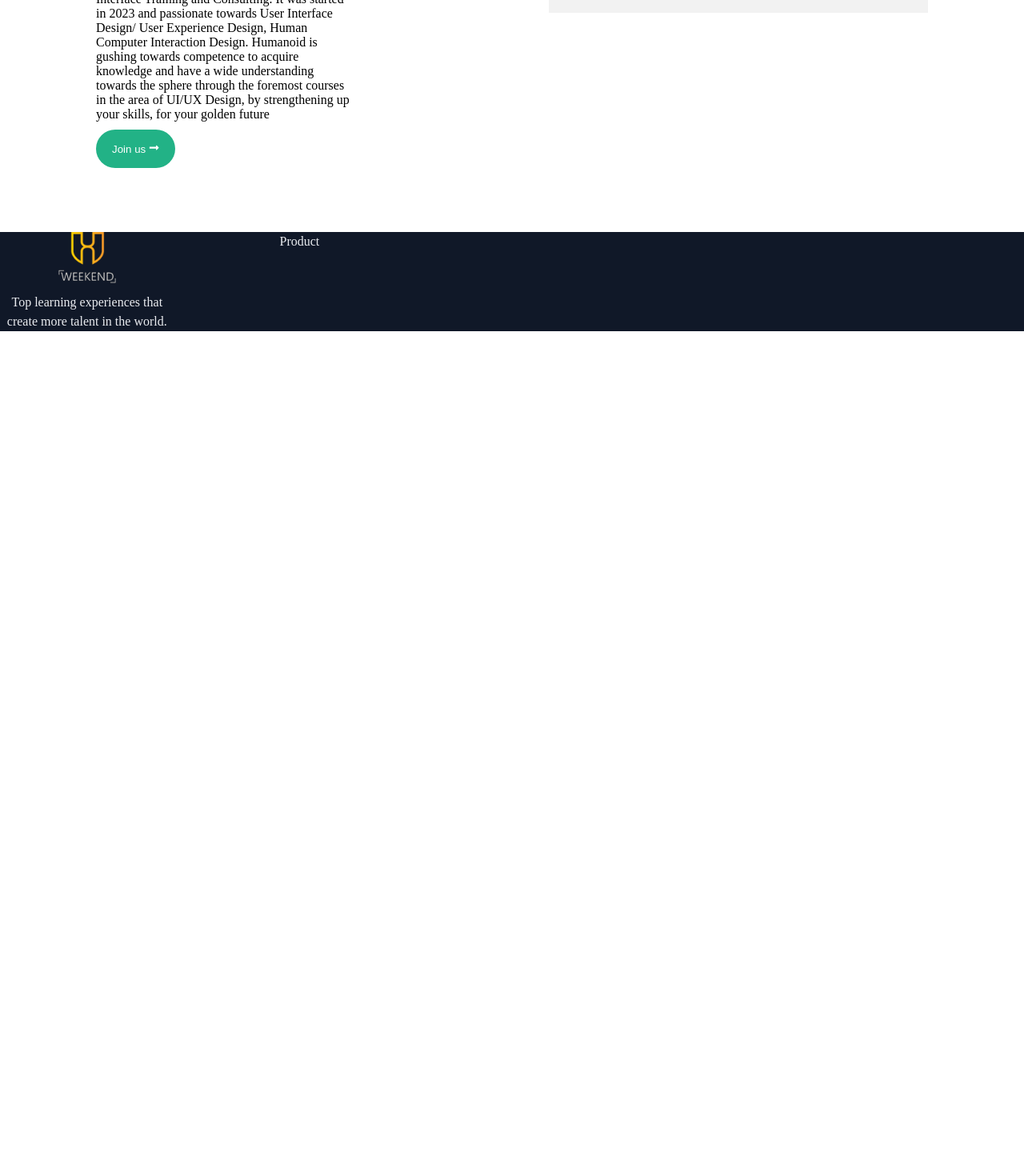
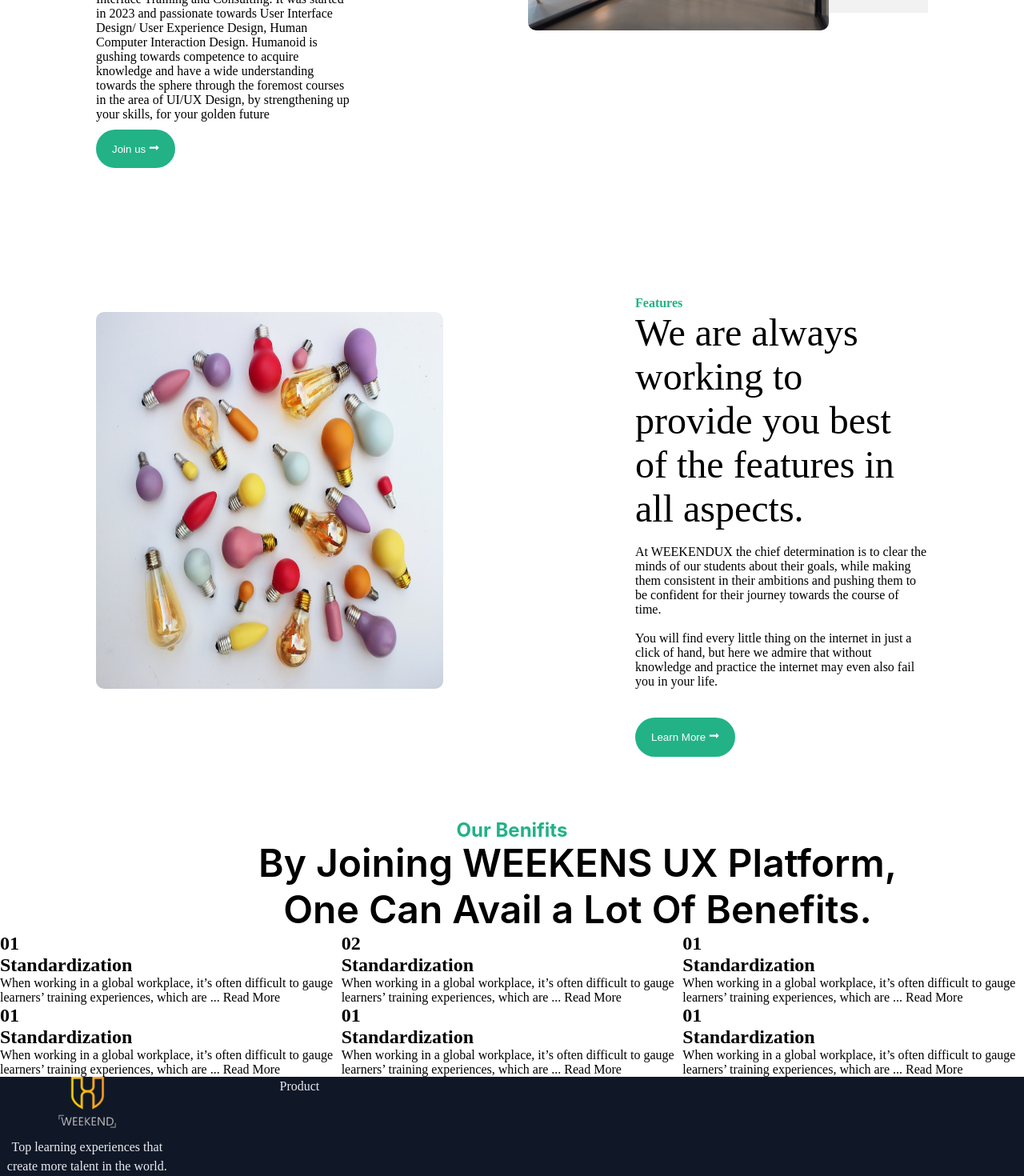
Before and after one commit to bilaltariq7479/ReactAssignment_1, a React (Create React App) app: page /about_us in a window 1280 px wide. Shown: the part 672-2142 px from the top of the page at 80% size. Before the commit the page ends 1086 px from the top, so only its background shows below. Built offline with nearby package versions, Linux system fonts and the light colour scheme.

Commit message:
updating About us file

```diff
--- a/src/index.css
+++ b/src/index.css
@@ -199,4 +199,79 @@
   width: 376px;
   height: 246px;
   border-radius: 10px;
+  margin-left: 150px;
+  margin-top: -20px;
 }
+.aboutimg2div img{
+  width: 376px;
+  height: 246px;
+  border-radius: 10px;
+  margin-left: -150px;
+  margin-top: 20px;
+}
+.about_content .img-bg{
+  height: 474px;
+  width: 474px;
+  background: #F2F2F2;
+}
+.about_2div{
+  text-align: left;
+}
+.about_2div_p{
+  color: #22B286;
+  font-weight: 700;
+}
+.about_2div h2{
+  font-weight: 500;
+  font-size: 48px;
+}
+.about_2div button{
+  background: #22B286;
+  width: Hug (157px)px;
+  height: Hug (52px)px;
+  padding: 16px 20px;
+  gap: 10px;
+  border-radius: 100px;
+  border: none;
+  opacity: 0px;
+  color: white;
+}
+.img-bg2 img{
+  width: 434px;
+  height: 471px;
+  top: 40px;
+  left: 20px;
+  gap: 0px;
+  border-radius: 10px;
+  opacity: 0px;
+  margin-top: 20px;
+}
+.aboutbenifitsdiv{
+  width: 100%;
+  text-align: center;
+}
+.aboutbenifitsdiv p{
+  font-family: Inter;
+  font-size: 24px;
+  font-weight: 700;
+  line-height: 24px;
+  color: #22B286;
+}
+.benifitsinner{
+  width: 804px;
+  height: 116px;
+  margin-left: 25%;
+}
+.benifitsinner h1{
+  font-family: Inter;
+  font-size: 48px;
+  font-weight: 600;
+  line-height: 58px;
+  text-align: center;
+}
+.benifitsdiv{
+  display: grid;
+  grid-template-columns: 1fr 1fr 1fr;
+  text-align: left;
+  gap: 20;
+}
--- /dev/null
+++ b/src/pages/aboutus/BenifitesThumb.jsx
@@ -0,0 +1,17 @@
+import React from 'react'
+
+const BenifitesThumb = (props) => {
+  return (
+    <div>
+      <div className="benifitsthumb">
+              <h2>{props.thumbno}</h2>
+              <h2>{props.title}</h2>
+              <p>
+                {props.description}
+              </p>
+            </div>
+    </div>
+  )
+}
+
+export default BenifitesThumb
--- a/src/pages/aboutus/index.jsx
+++ b/src/pages/aboutus/index.jsx
@@ -1,6 +1,8 @@
 import React from "react";
 import aboutimg1 from "../../assets/aboutimg1.jpg";
-import { FaLongArrowAltRight } from "react-icons/fa";
+import aboutimg3 from "../../assets/aboutimg3.jpg";
+import { FaLongArrowAltRight, FaPencilAlt } from "react-icons/fa";
+import BenifitesThumb from "./BenifitesThumb";
 const Aboutus = () => {
   return (
     <>
@@ -11,32 +13,116 @@
               <h3>About Us</h3>
               <p className="aboutpcontent">
                 <span>WEEKEND UX </span>
-              providing the best opportunities to the students around the glob.
+                providing the best opportunities to the students around the
+                glob.
               </p>
               <h4>
                 Weekend UX, is a UI/UX Design Academy in Delhi involved in User
                 Experience and User Interface Training and Consulting. It was
-              started in 2023 and passionate towards User Interface Design/ User
-              Experience Design, Human Computer Interaction Design. Humanoid is
-              gushing towards competence to acquire knowledge and have a wide
-              understanding towards the sphere through the foremost courses in
-              the area of UI/UX Design, by strengthening up your skills, for
-              your golden future
+                started in 2023 and passionate towards User Interface Design/
+                User Experience Design, Human Computer Interaction Design.
+                Humanoid is gushing towards competence to acquire knowledge and
+                have a wide understanding towards the sphere through the
+                foremost courses in the area of UI/UX Design, by strengthening
+                up your skills, for your golden future
               </h4>
-            <button>Join us <FaLongArrowAltRight /> </button>
+              <button>
+                Join us <FaLongArrowAltRight />
+              </button>
             </div>
             <div className="about_imgs">
               <div className="about_img_bg">
                 <div className="aboutimg1div">
                   <img src={aboutimg1} alt="" />
                 </div>
-              <div className="aboutimg2div"></div>
+                <div className="aboutimg2div">
+                  <img src={aboutimg1} alt="" />
                 </div>
               </div>
             </div>
           </div>
+          <div className="banner_inner">
+            <div className="about_content">
+              <div className="img-bg2">
+                <img src={aboutimg3} alt="" />
               </div>
-
+            </div>
+            <div className="about_imgs">
+              <div className="about_2div">
+                <p className="about_2div_p">Features</p>
+                <h2>
+                  We are always working to provide you best of the features in
+                  all aspects.
+                </h2>
+                <br />
+                <p>
+                  At WEEKENDUX the chief determination is to clear the minds of
+                  our students about their goals, while making them consistent
+                  in their ambitions and pushing them to be confident for their
+                  journey towards the course of time.
+                </p>
+                <br />
+                <p>
+                  You will find every little thing on the internet in just a
+                  click of hand, but here we admire that without knowledge and
+                  practice the internet may even also fail you in your life.
+                </p>
+                <br />
+                <br />
+                <button>
+                  Learn More <FaLongArrowAltRight />{" "}
+                </button>
+              </div>
+            </div>
+          </div>
+          <div className="aboutbenifitsdiv">
+            <p>Our Benifits</p>
+            <div className="benifitsinner">
+              <h1>
+                By Joining WEEKENS UX Platform, One Can Avail a Lot Of Benefits.
+              </h1>
+            </div>
+          </div>
+          <div className="benifitsdiv">
+            <BenifitesThumb
+              thumbno="01"
+              title="Standardization"
+              description="When working in a global workplace, it’s often difficult to
+                gauge learners’ training experiences, which are ... Read More"
+            />
+            <BenifitesThumb
+              thumbno="02"
+              title="Standardization"
+              description="When working in a global workplace, it’s often difficult to
+                gauge learners’ training experiences, which are ... Read More"
+            />
+            <BenifitesThumb
+              thumbno="01"
+              title="Standardization"
+              description="When working in a global workplace, it’s often difficult to
+                gauge learners’ training experiences, which are ... Read More"
+            />
+            <BenifitesThumb
+              thumbno="01"
+              title="Standardization"
+              description="When working in a global workplace, it’s often difficult to
+                gauge learners’ training experiences, which are ... Read More"
+            />
+            <BenifitesThumb
+              thumbno="01"
+              title="Standardization"
+              description="When working in a global workplace, it’s often difficult to
+                gauge learners’ training experiences, which are ... Read More"
+            />
+            <BenifitesThumb
+              thumbno="01"
+              title="Standardization"
+              description="When working in a global workplace, it’s often difficult to
+                gauge learners’ training experiences, which are ... Read More"
+            />
+          </div>
+        </div>
+      </div>
     </>
   );
 };
```
Also changed, not shown: src/assets/aboutimg3.jpg (added). Lines whose indentation alone changed are shown as unchanged.
